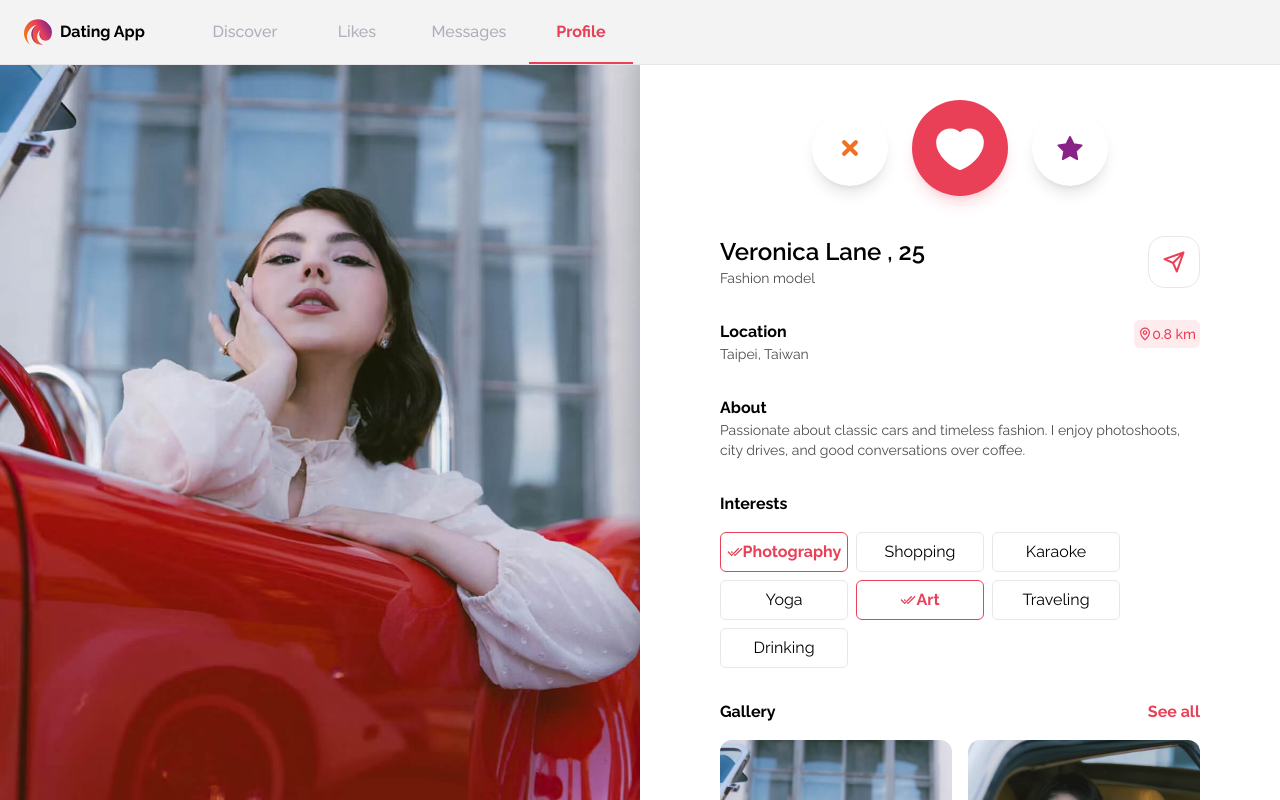
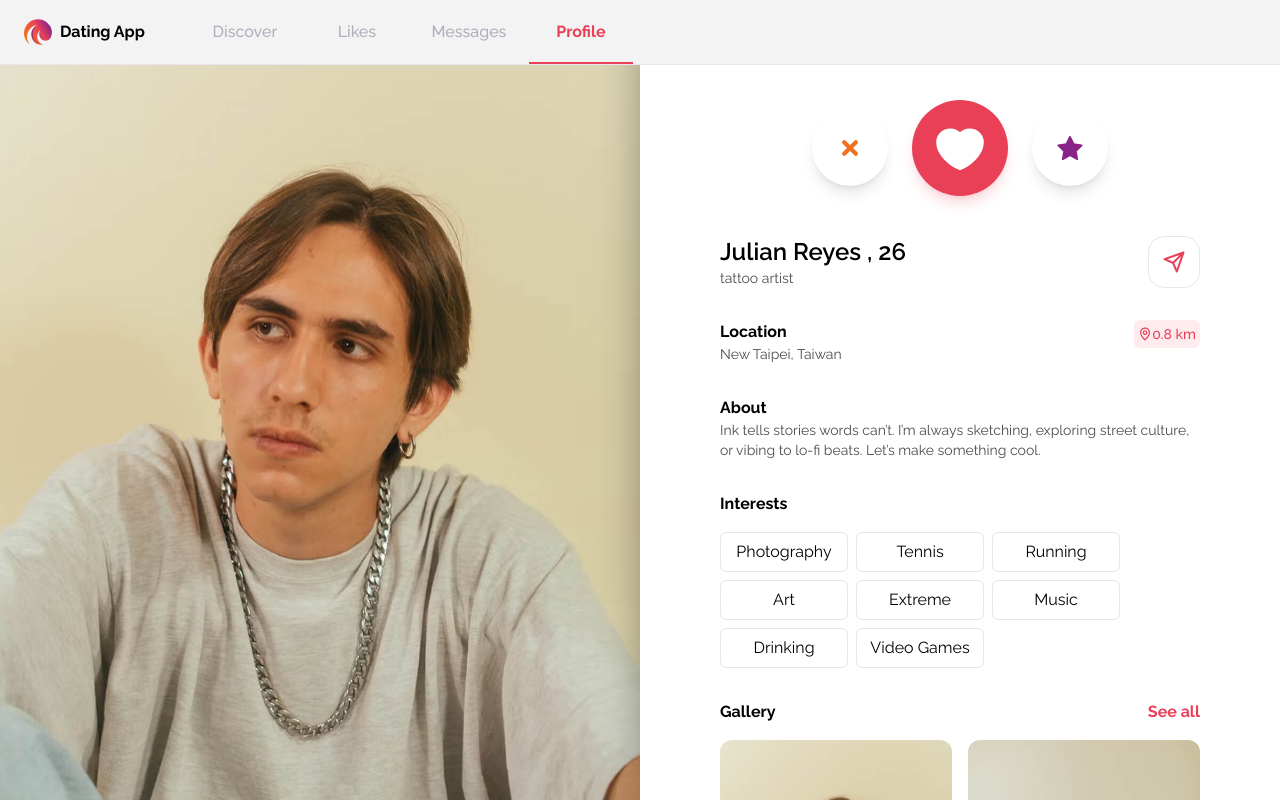
Before and after one commit to a03993/dating-app, a React (Vite) app: page /profile in a window 1280 px wide. Built offline with nearby package versions, Linux system fonts and the light colour scheme; data requests are answered from the project's data file.

Commit message:
feat: update db.json with mock user data; enhance ProfilePage to render dynamic user details

```diff
--- a/mock/db.json
+++ b/mock/db.json
@@ -1,5 +1,90 @@
 {
-  "users": [],
+  "users": [
+    {
+      "id": "user-1",
+      "email": "veronica@example.com",
+      "password": "veronica0000",
+      "sms": "0912345678",
+      "firstName": "Veronica",
+      "lastName": "Lane",
+      "age": 25,
+      "gender": "female",
+      "profession": "professional model",
+      "location": {
+        "city": "Taipei",
+        "country": "Taiwan",
+        "latitude": 25.0375,
+        "longitude": 121.5639
+      },
+      "about": "I’m a professional model based in Taipei, passionate about capturing beauty through both the lens and everyday life. I enjoy photography, yoga, and discovering new cultures through travel. Whether it’s a cozy art gallery or a lively music bar, I love exploring the vibrant side of the city. Always open to deep conversations and spontaneous adventures.",
+      "interests": ["photography", "shopping", "yoga", "art", "traveling", "music", "drinking"],
+      "avatar": "image-1.jpg",
+      "gallery": ["image-1.jpg", "image-2.jpg", "image-3.jpg", "image-4.jpg", "image-5.jpg"]
+    },
+    {
+      "id": "user-2",
+      "email": "milo@example.com",
+      "password": "milo0000",
+      "sms": "0922333444",
+      "firstName": "Milo",
+      "lastName": "Grey",
+      "age": 23,
+      "gender": "female",
+      "profession": "freelance writer",
+      "location": {
+        "city": "New Taipei",
+        "country": "Taiwan",
+        "latitude": 25.0169,
+        "longitude": 121.4628
+      },
+      "about": "Quiet thinker, loud dreamer. I write about the beauty in stillness and the chaos of love. Catch me with a book and black coffee.",
+      "interests": ["photography", "yoga", "cooking", "running", "art", "traveling", "music"],
+      "avatar": "image-6.jpg",
+      "gallery": ["image-6.jpg", "image-7.jpg", "image-8.jpg", "image-9.jpg", "image-10.jpg"]
+    },
+    {
+      "id": "user-3",
+      "email": "amber@example.com",
+      "password": "amber0000",
+      "sms": "0911222333",
+      "firstName": "Amber",
+      "lastName": "Chen",
+      "age": 24,
+      "gender": "female",
+      "profession": "indie musician",
+      "location": {
+        "city": "New Taipei",
+        "country": "Taiwan",
+        "latitude": 25.0169,
+        "longitude": 121.4628
+      },
+      "about": "I make beats and chase sunsets. Music is my heartbeat, and I find joy in deep convos, neon lights, and late-night ramen runs.",
+      "interests": ["karaoke", "swimming", "art", "traveling", "extreme", "music", "drinking", "videoGames"],
+      "avatar": "image-11.jpg",
+      "gallery": ["image-11.jpg", "image-12.jpg", "image-13.jpg", "image-14.jpg", "image-15.jpg"]
+    },
+    {
+      "id": "user-4",
+      "email": "julian@example.com",
+      "password": "julian0000",
+      "sms": "0933444555",
+      "firstName": "Julian",
+      "lastName": "Reyes",
+      "age": 26,
+      "gender": "male",
+      "profession": "tattoo artist",
+      "location": {
+        "city": "New Taipei",
+        "country": "Taiwan",
+        "latitude": 25.0169,
+        "longitude": 121.4628
+      },
+      "about": "Ink tells stories words can’t. I’m always sketching, exploring street culture, or vibing to lo-fi beats. Let’s make something cool.",
+      "interests": ["photography", "tennis", "running", "art", "extreme", "music", "drinking", "videoGames"],
+      "avatar": "image-16.jpg",
+      "gallery": ["image-16.jpg", "image-17.jpg", "image-18.jpg", "image-19.jpg", "image-20.jpg"]
+    }
+  ],
   "likes": [],
   "messages": []
 }
--- a/src/App.tsx
+++ b/src/App.tsx
@@ -1,3 +1,4 @@
+import { useState, useEffect } from "react"
 import { BrowserRouter, Route, Routes } from "react-router-dom"
 
 import AppLayout from "./layouts/AppLayout"
@@ -8,7 +9,18 @@ import MatchesPage from "./pages/MatchesPage"
 import MessagesPage from "./pages/MessagesPage"
 import ProfilePage from "./pages/ProfilePage"
 
+import type { User } from "./types/user.types"
+
 function App() {
+  const [currentUser, setCurrentUser] = useState<User | null>(null)
+
+  useEffect(() => {
+    // 目前先以 user-4 模擬登入
+    fetch("http://localhost:4000/users/user-4")
+      .then((res) => res.json())
+      .then(setCurrentUser)
+  }, [])
+
   return (
     <BrowserRouter>
       <Routes>
@@ -19,6 +31,7 @@ function App() {
         />
 
         {/* Other pages share Navbar */}
+        {currentUser && (
           <Route element={<AppLayout />}>
             <Route
               path="/discover"
@@ -34,9 +47,10 @@ function App() {
             />
             <Route
               path="/profile"
-            element={<ProfilePage />}
+              element={<ProfilePage user={currentUser} />}
             />
           </Route>
+        )}
       </Routes>
     </BrowserRouter>
   )
--- a/src/lib/interestList.tsx
+++ b/src/lib/interestList.tsx
@@ -1,3 +1,5 @@
+import type { Interest } from "@/types/interest.type"
+
 import CameraIcon from "../assets/icons/Camera.svg?react"
 import GameHandleIcon from "../assets/icons/GameHandle.svg?react"
 import GobletFullIcon from "../assets/icons/GobletFull.svg?react"
@@ -13,7 +15,7 @@ import TennisIcon from "../assets/icons/Tennis.svg?react"
 import VienchartsIcon from "../assets/icons/Viencharts.svg?react"
 import VoiceOutlineIcon from "../assets/icons/VoiceOutline.svg?react"
 
-export const interestList = [
+export const interestList: Interest[] = [
   {
     id: "photography",
     label: "Photography",
--- a/src/pages/ProfilePage.tsx
+++ b/src/pages/ProfilePage.tsx
@@ -8,13 +8,16 @@ import { UserActionPanel } from "@/components/UserActionPanel"
 import SendIcon from "@/assets/icons/Send.svg?react"
 import { cn } from "@/lib/utils"
 
-export default function ProfilePage() {
+import type { User } from "@/types/user.types"
+import { interestList } from "@/lib/interestList"
+
+export default function ProfilePage({ user }: { user: User }) {
   return (
     <div className="flex flex-col md:flex-row items-center">
       <Card variant="profile">
         <CardImage
-          src="image-1.jpg"
-          alt="Veronica"
+          src={user.avatar}
+          alt={`${user.firstName} ${user.lastName}`}
         />
       </Card>
 
@@ -29,8 +32,10 @@ export default function ProfilePage() {
           {/* base info */}
           <section className="flex justify-between">
             <div>
-              <h1 className="text-2xl font-semibold">Veronica Lane , 25</h1>
-              <p className="text-sm text-black/70">Fashion model</p>
+              <h1 className="text-2xl font-semibold">
+                {user.firstName} {user.lastName} , {user.age}
+              </h1>
+              <p className="text-sm text-black/70">{user.profession}</p>
             </div>
             <Button
               variant="outline"
@@ -43,7 +48,9 @@ export default function ProfilePage() {
           <section className="flex justify-between">
             <div>
               <h2 className="text-base font-bold">Location</h2>
-              <p className="text-sm text-black/70">Taipei, Taiwan</p>
+              <p className="text-sm text-black/70">
+                {user.location.city}, {user.location.country}
+              </p>
             </div>
             <DistanceBadge distanceInMeters={850} />
           </section>
@@ -51,29 +58,22 @@ export default function ProfilePage() {
           {/* about */}
           <section>
             <h2 className="text-base font-bold">About</h2>
-            <p className="text-sm text-black/70">
-              Passionate about classic cars and timeless fashion. I enjoy photoshoots, city drives, and good
-              conversations over coffee.
-            </p>
+            <p className="text-sm text-black/70">{user.about}</p>
           </section>
 
           {/* interests */}
           <section className="flex flex-col gap-4">
             <h2 className="text-base font-bold">Interests</h2>
             <div className="flex flex-wrap gap-2">
-              <InterestBadge
-                label="Photography"
-                isMatch
-              />
-              <InterestBadge label="Shopping" />
-              <InterestBadge label="Karaoke" />
-              <InterestBadge label="Yoga" />
-              <InterestBadge
-                label="Art"
-                isMatch
-              />
-              <InterestBadge label="Traveling" />
-              <InterestBadge label="Drinking" />
+              {user.interests.map((interest, index) => {
+                const interestLabel = interestList.find((i) => i.id === interest)?.label || "Unknown"
+                return (
+                  <InterestBadge
+                    key={index}
+                    label={interestLabel}
+                  />
+                )
+              })}
             </div>
           </section>
 
@@ -90,32 +90,32 @@ export default function ProfilePage() {
             <div className="grid grid-cols-6 gap-4">
               <Card variant="galleryLg">
                 <CardImage
-                  src="image-1.jpg"
-                  alt="Veronica"
+                  src={user.gallery[0]}
+                  alt={`${user.firstName} ${user.lastName}`}
                 />
               </Card>
               <Card variant="galleryLg">
                 <CardImage
-                  src="image-2.jpg"
-                  alt="Veronica"
+                  src={user.gallery[1]}
+                  alt={`${user.firstName} ${user.lastName}`}
                 />
               </Card>
               <Card variant="gallerySm">
                 <CardImage
-                  src="image-3.jpg"
-                  alt="Veronica"
+                  src={user.gallery[2]}
+                  alt={`${user.firstName} ${user.lastName}`}
                 />
               </Card>
               <Card variant="gallerySm">
                 <CardImage
-                  src="image-4.jpg"
-                  alt="Veronica"
+                  src={user.gallery[3]}
+                  alt={`${user.firstName} ${user.lastName}`}
                 />
               </Card>
               <Card variant="gallerySm">
                 <CardImage
-                  src="image-5.jpg"
-                  alt="Veronica"
+                  src={user.gallery[4]}
+                  alt={`${user.firstName} ${user.lastName}`}
                 />
               </Card>
             </div>
--- /dev/null
+++ b/src/types/interest.type.ts
@@ -0,0 +1,19 @@
+export interface Interest {
+  id:
+    | "photography"
+    | "shopping"
+    | "karaoke"
+    | "yoga"
+    | "cooking"
+    | "tennis"
+    | "running"
+    | "swimming"
+    | "art"
+    | "traveling"
+    | "extreme"
+    | "music"
+    | "drinking"
+    | "videoGames"
+  label: string
+  icon: React.ComponentType<React.SVGProps<SVGSVGElement>>
+}
--- /dev/null
+++ b/src/types/location.type.ts
@@ -0,0 +1,6 @@
+export interface Location {
+  city: string
+  country: string
+  latitude: number
+  longitude: number
+}
```
Also changed, not shown: src/types/user.types.ts (added, +18 -0 lines). Lines whose indentation alone changed are shown as unchanged.
